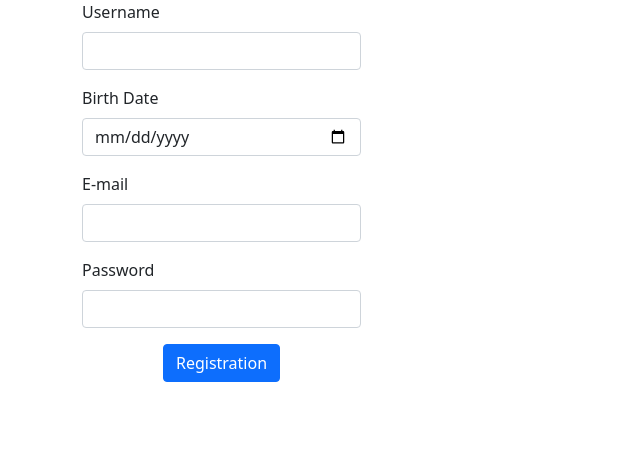
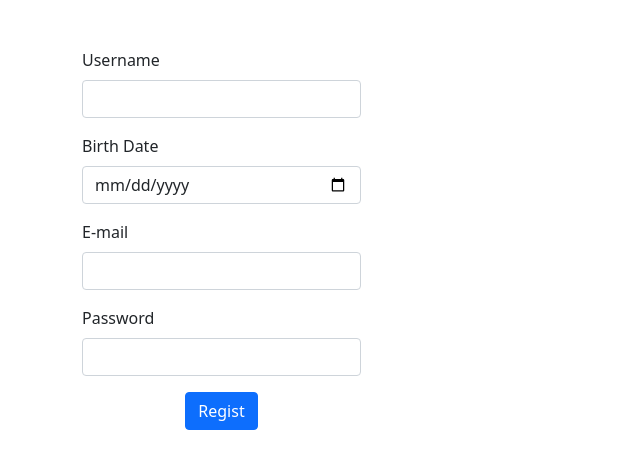
Before and after one commit to TigranManasyan/tco_group_10, a PHP site: page /view/front/registration.php in a window 1280 px wide. Shown: the top 469 px of the page, without its empty margins (0-640 px from the left). Run offline with PHP 8.4, Linux system fonts and the light colour scheme.

Commit message:
Update Erik_homework

```diff
--- a/tnayin_Erik/controller/connect/connect.php
+++ b/tnayin_Erik/controller/connect/connect.php
@@ -1,5 +1,5 @@
 <?php
-namespace controller\connect;
+namespace controller\connect\DatabaseConnect;
 
 use PDO;
 use PDOException;
@@ -35,6 +35,5 @@ class DatabaseConnect
     }
 }
 $con = new DatabaseConnect();
-echo $con->getUsername();
 
 ?>
--- a/tnayin_Erik/view/front/login.php
+++ b/tnayin_Erik/view/front/login.php
@@ -11,9 +11,9 @@
     <title>Login</title>
 </head>
 <body>
-    <div class="container">
+    <div class="container mt-5">
         <div class="col-3">
-            <form>
+            <form action="#" method="post">
                 <div class="mb-3">
                     <label for="exampleInputEmail1" class="form-label">Username</label>
                     <input type="email" class="form-control" id="exampleInputEmail1" aria-describedby="emailHelp">
--- a/tnayin_Erik/view/front/registration.php
+++ b/tnayin_Erik/view/front/registration.php
@@ -11,34 +11,34 @@
     <title>Registration</title>
 </head>
 <body>
-<div class="container">
+<div class="container mt-5">
     <div class="col-3">
-        <form>
+        <form action="../../model/registration/regist_valid.php" method="post">
 
             <div class="mb-3">
                 <label for="username" class="form-label">Username</label>
-                <input type="text" class="form-control" id="username">
+                <input type="text" class="form-control" id="username" name="username__reg">
             </div>
 
             <div class="mb-3">
                 <label for="birthdate" class="form-label">Birth Date</label>
-                <input type="date" class="form-control" id="birthdate" >
+                <input type="date" class="form-control" id="birthdate" name="birthdate__reg" >
             </div>
 
 
             <div class="mb-3">
-                <label for="exampleInputEmail1" class="form-label">E-mail</label>
-                <input type="email" class="form-control" id="exampleInputEmail1" >
+                <label for="email" class="form-label">E-mail</label>
+                <input type="email" class="form-control" id="email" name="email__reg" >
             </div>
 
 
             <div class="mb-3">
-                <label for="exampleInputPassword1" class="form-label">Password</label>
-                <input type="password" class="form-control" id="exampleInputPassword1">
+                <label for="password" class="form-label">Password</label>
+                <input type="password" class="form-control" id="password" name="password__reg">
             </div>
 
             <div class="btns d-flex justify-content-around">
-                <a href="view/front/registration.php" class="btn btn-primary">Registration</a>
+                <input type="submit" class="btn btn-primary" value="Regist">
             </div>
 
         </form>
```
Also changed, not shown: tnayin_Erik/model/registration/regist_querySQL.php (added, +23 -0 lines), tnayin_Erik/model/registration/regist_valid.php (added, +26 -0 lines).
